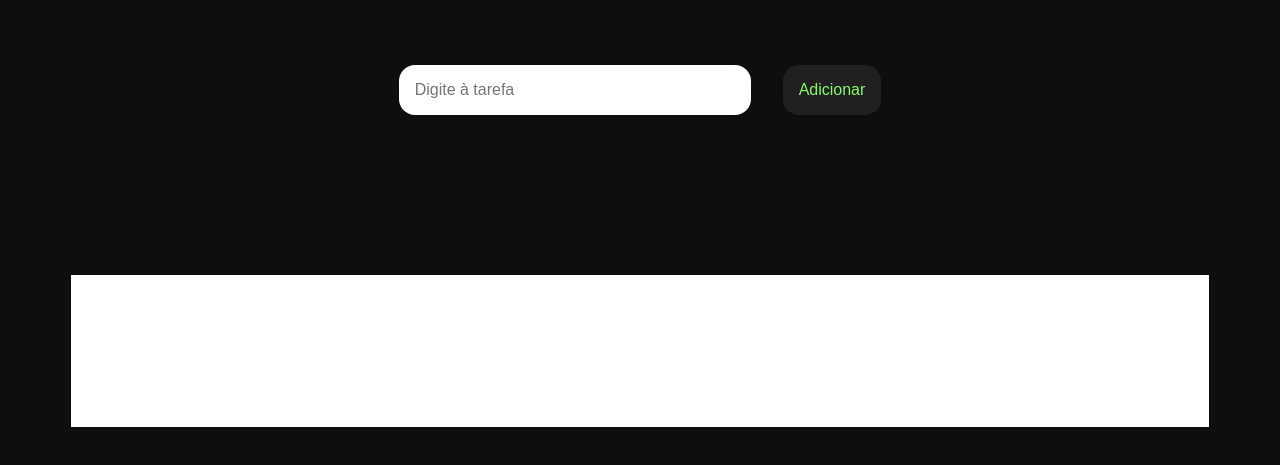
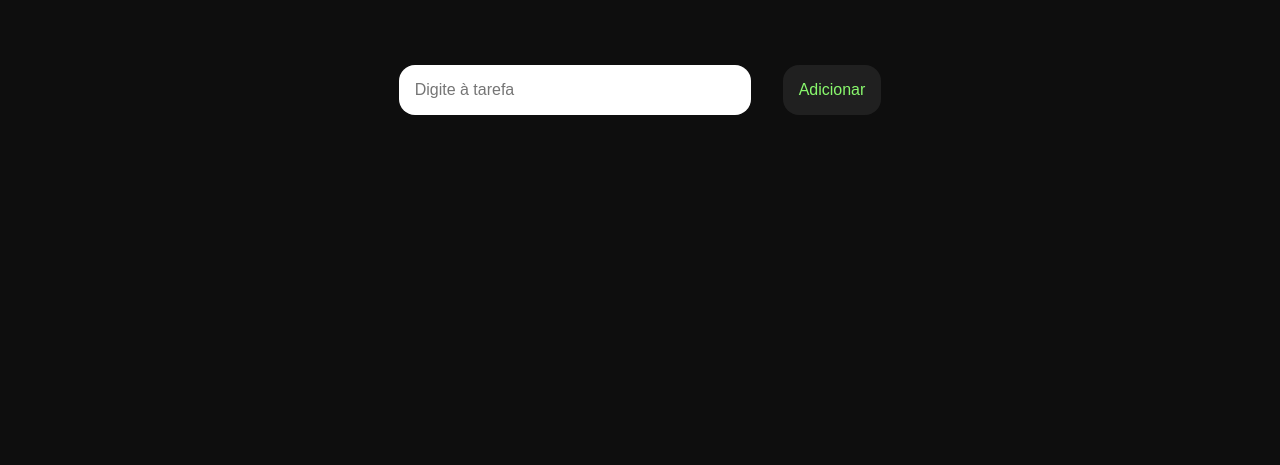
Before and after one commit to CarlosGomes2023/Minha-Lista-de-Tarefas, a plain HTML site: page index.html in a window 1280 px wide. Shown: the part 191-656 px from the top of the page. Drawn offline with Linux system fonts and the light colour scheme.

Commit message:
Uma pequena alteração foi feita

```diff
--- a/index.html
+++ b/index.html
@@ -29,12 +29,6 @@
     </div>
 
     <script src="script.js"></script>
-    <footer>
-      <p>fafd</p>
-      <p>fdf</p>
-      <p>fsdf</p>
-      <p>gfhh</p>
 
-    </footer>
 </body>
 </html>
--- a/style.css
+++ b/style.css
@@ -97,9 +97,3 @@ body{
 
 
 }
-
-footer{
-    background-color: #fff;
-    width: 90%;
-    font: black
-}
```
